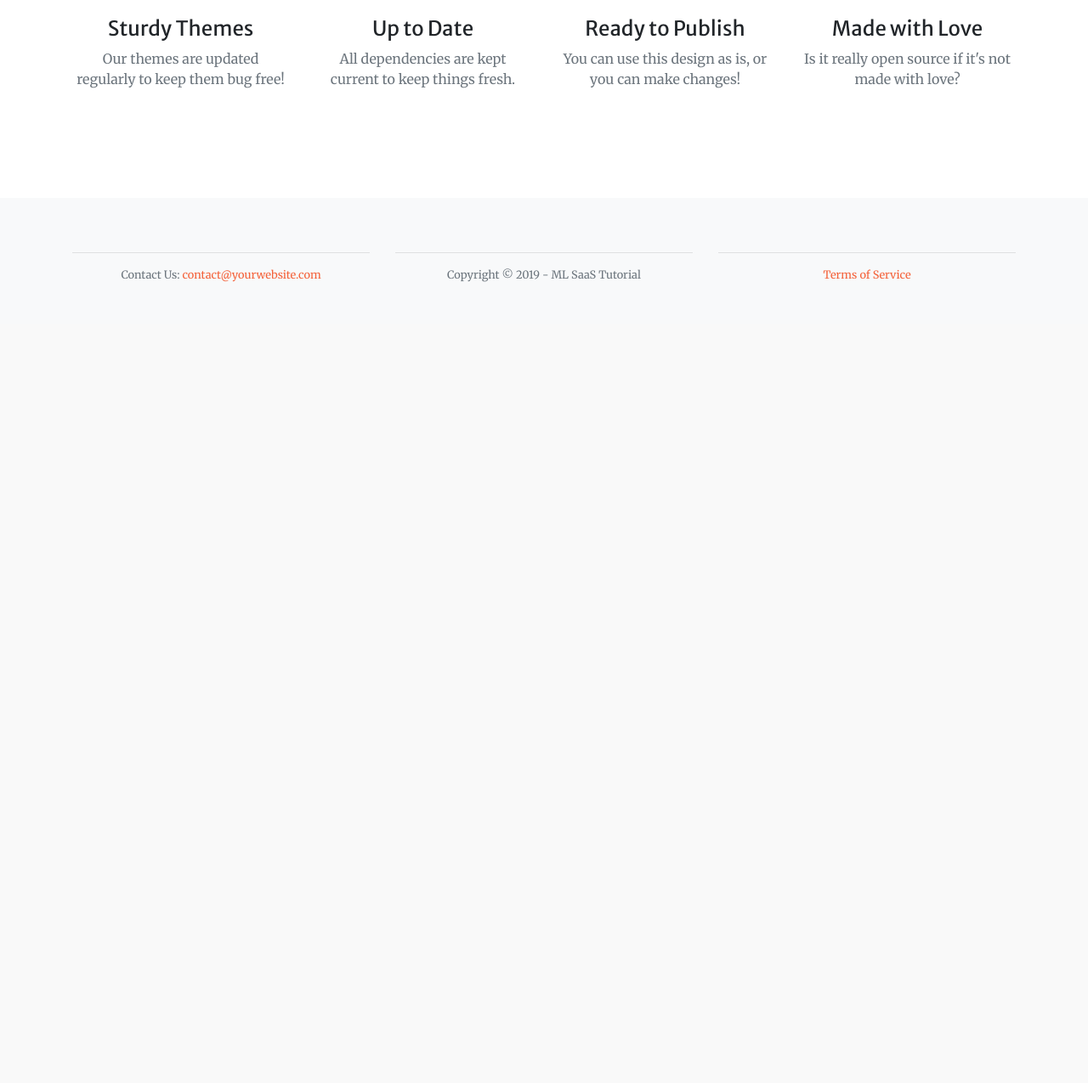
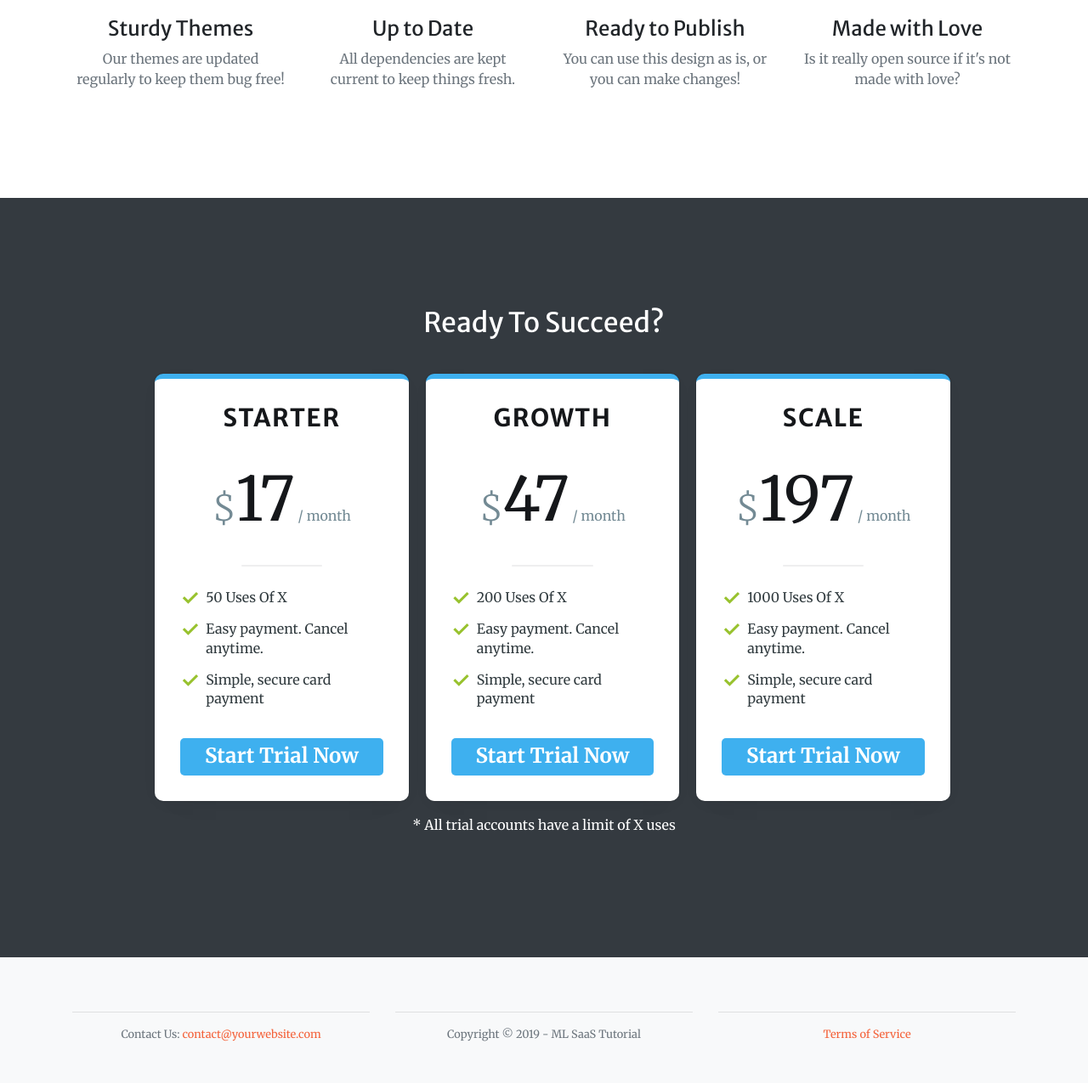
Before and after one commit to casper-hansen/Flask-Stripe-MySQL-Bootstrapped, a Flask app: page / in a window 1280 px wide. Shown: the part 1133-2408 px from the top of the page at 85% size. Before the commit the page ends 1465 px from the top, so only its background shows below. Run offline with Flask 2, Linux system fonts and the light colour scheme; parts of the project's set-up code (start-up, migrations or seed data) failed here and were passed over; some libraries are stand-ins or nearby versions.

Commit message:
Added pricing to front page

```diff
--- a/app.py
+++ b/app.py
@@ -116,7 +116,6 @@ def succesful_payment():
         user = User.query.filter_by(email=data_object['customer_email']).first()
 
         if user != None:
-            print(user.email)
             user.subscription_active = True
             user.subscription_id = data_object['subscription']
             user.customer_id = data_object['customer']
--- a/frontend/templates/base_templates/dashboard_base.html
+++ b/frontend/templates/base_templates/dashboard_base.html
@@ -32,8 +32,8 @@
 
       <!-- Sidebar - Brand -->
       <a class="sidebar-brand d-flex align-items-center justify-content-center" href="/">
-        <div class="sidebar-brand-icon rotate-n-15">
-          <i class="fas fa-laugh-wink"></i>
+        <div class="sidebar-brand-icon">
+          <i class="fas fa-question-circle"></i>
         </div>
         <div class="sidebar-brand-text mx-3">ML Tutorial</div>
       </a>
--- a/frontend/templates/dashboard.html
+++ b/frontend/templates/dashboard.html
@@ -117,6 +117,5 @@ var x = setInterval(countDown, 1000);
 </script>
 {% else %}
 {% endif %}
-</div>
 
 {% endblock %}
--- a/frontend/templates/index.html
+++ b/frontend/templates/index.html
@@ -8,6 +8,7 @@
 
 <link href="vendor/magnific-popup/magnific-popup.css" rel="stylesheet">
 <link href="css/creative.min.css" rel="stylesheet">
+<link href="css/pricing.css" rel="stylesheet">
 {% endblock %}
 
 {% block body_attributes %}
@@ -97,6 +98,60 @@ id="page-top"
 </section>
 </section>
 
+<section class="page-section bg-dark text-white">
+  <div class="container text-center">
+    <h2 class="mb-4">Ready To Succeed?</h2>
+    <div class="p-3">
+        <div class="checkout-box">
+            <div class="checkout-plan">
+                <header class="checkout-plan-header">
+                    <h3>Starter</h3>
+                    <span>$</span><strong>17</strong> / month
+                </header>
+                <div class="checkout-plan-content">
+                    <ul>
+                        <li>50 Uses Of X</li>
+                        <li>Easy payment. Cancel anytime.</li>
+                        <li>Simple, secure card payment</li>
+                    </ul>
+                    <a class="button-checkout" href="#page-top">Start Trial Now</a>
+                </div>
+            </div>
+            <div class="checkout-plan">
+                <header class="checkout-plan-header">
+                    <h3>Growth</h3>
+                    <span>$</span><strong>47</strong> / month
+                </header>
+                <div class="checkout-plan-content">
+                    <ul>
+                        <li>200 Uses Of X</li>
+                        <li>Easy payment. Cancel anytime.</li>
+                        <li>Simple, secure card payment</li>
+                    </ul>
+                    <a class="button-checkout" href="#page-top">Start Trial Now</a>
+                </div>
+            </div>
+            <div class="checkout-plan">
+                <header class="checkout-plan-header">
+                    <h3>Scale</h3>
+                    <span>$</span><strong>197</strong> / month
+                </header>
+                <div class="checkout-plan-content">
+                    <ul>
+                        <li>1000 Uses Of X</li>
+                        <li>Easy payment. Cancel anytime.</li>
+                        <li>Simple, secure card payment</li>
+                    </ul>
+                    <a class="button-checkout" href="#page-top">Start Trial Now</a>
+                </div>
+            </div>
+        </div>
+    </div>
+    <p>* All trial accounts have a limit of X uses</p>
+
+  </div>
+</section>
+
 <!-- Footer -->
 <footer class="bg-light py-5">
   <div class="container">
```
Also changed, not shown: README.md.
